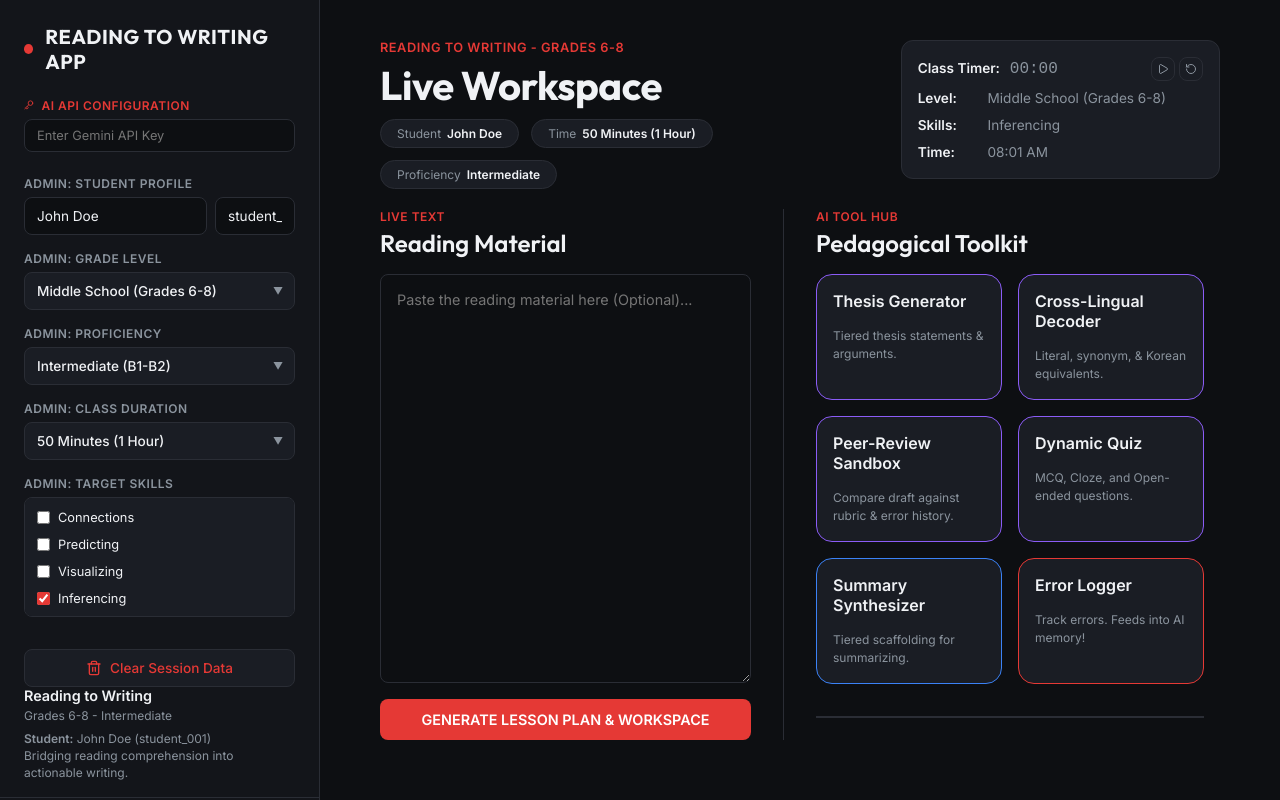
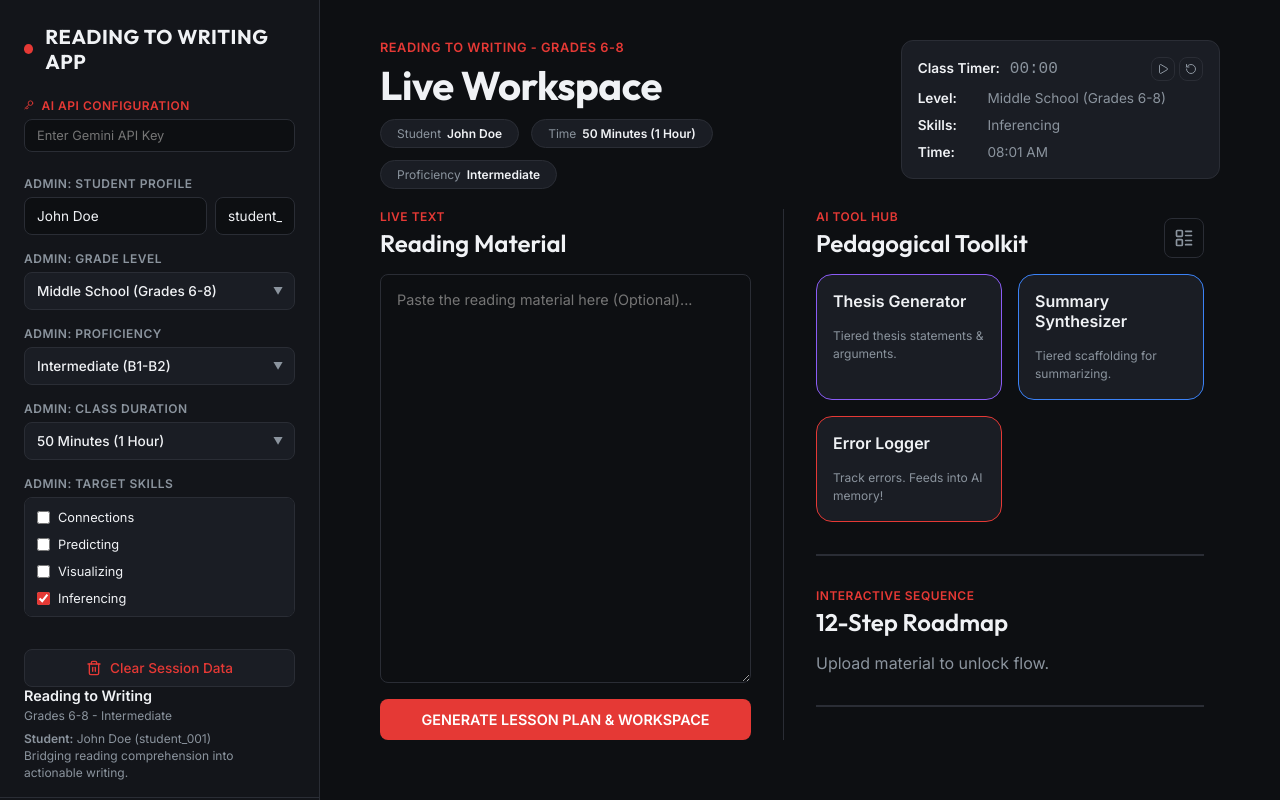
Before and after one commit to DaemonAngelo17/literacy_os, a React (Vite) app: page / in a window 1280 px wide. Built offline with nearby package versions, Linux system fonts and the light colour scheme.

Commit message:
feat: add toolbox manager and favorite system

```diff
--- a/src/App.jsx
+++ b/src/App.jsx
@@ -5,7 +5,7 @@ import {
   Map, BookA, Download, PenTool, CheckCircle,
   Check, X, UploadCloud, ScrollText, TableProperties, Plus, Trash2,
   Languages, Mic2, AlertCircle, Play, Pause, RotateCcw, Key,
-  BarChart, Target, FileText, LayoutList, BookOpen, MessageCircle, TextSelect, Trash
+  BarChart, Target, FileText, LayoutList, BookOpen, MessageCircle, TextSelect, Trash, Star
 } from 'lucide-react';
 import { useGeminiQuery } from './hooks/useGeminiQuery';
 import { useLocalStorageState } from './hooks/useLocalStorageState';
@@ -34,6 +34,15 @@ const DAILY_FLOW_STEPS = [
   { num: 10, title: 'Recap', desc: '• Storytelling or reporting phase.\n• Students may present their findings or record a short video summarizing their learning.' },
   { num: 11, title: 'Assign Homework', desc: '• Assign and thoroughly explain the homework.\n• Ensure students understand the rubric and expectations.' },
   { num: 12, title: 'Upload Report', desc: '• Final documentation.\n• Ensure all digital assignments, reports, or videos are uploaded to the learning portal.' }
+];
+
+const ALL_AI_TOOLS = [
+  { id: 'thesis', title: 'Thesis Generator', desc: 'Tiered thesis statements & arguments.', promptPrefix: () => 'Output JSON strictly formatted as: { "theses": [ { "level": "baseline", "statement": "...", "args": ["...","..."] }, { "level": "intermediate", "statement": "...", "args": ["...","..."] }, { "level": "advanced", "statement": "...", "args": ["...","..."] } ] }. Based on this text:', type: 'THESIS', color: '#8b5cf6' },
+  { id: 'decoder', title: 'Cross-Lingual Decoder', desc: 'Literal, synonym, & Korean equivalents.', promptPrefix: (prof) => `Output JSON strictly formatted as: { "items": [ { "original": "...", "literal": "...", "synonym": "...", "korean": "..." } ] }. Find 3-5 complex idioms or difficult words matching a ${prof} student in this text:`, type: 'CROSS_LINGUAL', color: '#8b5cf6' },
+  { id: 'peer', title: 'Peer-Review Sandbox', desc: 'Compare draft against rubric & error history.', promptPrefix: () => 'Output JSON strictly formatted as: { "glows": ["...","..."], "grows": ["...","..."] }. Evaluate this draft paragraph specifically considering the student\'s recent error history:', type: 'PEER', color: '#8b5cf6' },
+  { id: 'quiz', title: 'Dynamic Quiz', desc: 'MCQ, Cloze, and Open-ended questions.', promptPrefix: (prof) => `Output JSON strictly formatted as: { "quiz": { "mcq": [{"question": "...", "answer": "..."}], "cloze": [{"question": "...", "answer": "..."}], "open": [{"question": "..."}] } }. Generate 2 MCQ, 2 Cloze, and 1 Open-ended question for a ${prof} student based on this text:`, type: 'QUIZ', color: '#8b5cf6' },
+  { id: 'summary', title: 'Summary Synthesizer', desc: 'Tiered scaffolding for summarizing.', promptPrefix: () => 'Output JSON strictly formatted as: { "tiers": { "beginner": "Cloze format summary...", "intermediate": "Sentence starter framework...", "advanced": "Inquiry outline format..." } }. Summarize this text:', type: 'SUMMARY', color: '#3b82f6' },
+  { id: 'error', title: 'Error Logger', desc: 'Track errors. Feeds into AI memory!', promptPrefix: () => 'You are an error correction logger. Review these student errors, categorize them, and output concise teacher feedback.', type: 'GENERIC', color: 'var(--accent-red)' }
 ];
 
 const formatTime = (totalSeconds) => {
@@ -84,6 +93,9 @@ export default function App() {
   const [toolOutput, setToolOutput] = useState('');
   const [toolType, setToolType] = useState('GENERIC');
   const [summaryTier, setSummaryTier] = useState('beginner');
+
+  const [favoriteTools, setFavoriteTools] = useLocalStorageState('literacy_os_fav_tools', ['thesis', 'summary', 'error']);
+  const [showToolbox, setShowToolbox] = useState(false);
 
   const printRef = useRef();
   const { executeQuery, isLoading: isToolLoading, error: toolError } = useGeminiQuery();
@@ -194,9 +206,9 @@ export default function App() {
   };
 
   // TOOL ENGINE
-  const openTool = (title, desc, prefix, type = 'GENERIC') => {
-    setActiveTool({ title, desc, promptPrefix: prefix });
-    setToolType(type);
+  const openTool = (tool) => {
+    setActiveTool({ title: tool.title, desc: tool.desc, promptPrefix: tool.promptPrefix(proficiency) });
+    setToolType(tool.type);
 
     const selectedText = window.getSelection().toString().trim();
     setToolInput(selectedText || material);
@@ -377,6 +389,43 @@ export default function App() {
                   </ToolErrorBoundary>
                 </div>
               )}
+            </div>
+          </div>
+        </div>
+      )}
+
+      {/* ── TOOLBOX MANAGER MODAL ── */}
+      {showToolbox && (
+        <div className="modal-overlay">
+          <div className="modal-content" style={{maxWidth: '800px'}}>
+            <div className="modal-header">
+              <div>
+                <h2>Manage Toolbox</h2>
+                <p>Star your favorite tools to pin them to your live workspace.</p>
+              </div>
+              <button className="icon-btn" onClick={() => setShowToolbox(false)}><X size={20} /></button>
+            </div>
+            <div className="modal-body" style={{display: 'grid', gridTemplateColumns: '1fr 1fr', gap: '16px'}}>
+              {ALL_AI_TOOLS.map(tool => {
+                const isFav = favoriteTools.includes(tool.id);
+                return (
+                  <div key={tool.id} className="tool-card" style={{borderColor: isFav ? tool.color : 'var(--border-color)', opacity: isFav ? 1 : 0.6, display: 'flex', justifyContent: 'space-between', alignItems: 'flex-start', cursor: 'default'}}>
+                    <div>
+                      <div className="tool-card-title">{tool.title}</div>
+                      <div className="tool-card-desc">{tool.desc}</div>
+                    </div>
+                    <button
+                      className="icon-btn"
+                      onClick={() => {
+                        setFavoriteTools(prev => isFav ? prev.filter(id => id !== tool.id) : [...prev, tool.id]);
+                      }}
+                      style={{color: isFav ? '#fbbf24' : 'var(--text-muted)'}}
+                    >
+                      <Star size={20} fill={isFav ? '#fbbf24' : 'none'} />
+                    </button>
+                  </div>
+                );
+              })}
             </div>
           </div>
         </div>
@@ -590,39 +639,26 @@ export default function App() {
             {/* AI TOOL HUB */}
             {!isStudentView && (
               <>
-                <div className="seq-kicker">AI TOOL HUB</div>
-                <h3 className="seq-title">Pedagogical Toolkit</h3>
+                <div className="sequence-header" style={{marginBottom: 16}}>
+                  <div>
+                    <div className="seq-kicker">AI TOOL HUB</div>
+                    <h3 className="seq-title">Pedagogical Toolkit</h3>
+                  </div>
+                  <button className="icon-btn" onClick={() => setShowToolbox(true)} title="Manage Toolbox">
+                    <LayoutList size={20} />
+                  </button>
+                </div>
 
                 <div className="tool-hub-grid">
-                  <div className="tool-card" style={{borderColor: '#8b5cf6'}} onClick={() => openTool('Thesis Generator', 'Generate 3 tiered thesis options.', 'Output JSON strictly formatted as: { "theses": [ { "level": "baseline", "statement": "...", "args": ["...","..."] }, { "level": "intermediate", "statement": "...", "args": ["...","..."] }, { "level": "advanced", "statement": "...", "args": ["...","..."] } ] }. Based on this text:', 'THESIS')}>
-                    <div className="tool-card-title">Thesis Generator</div>
-                    <div className="tool-card-desc">Tiered thesis statements & arguments.</div>
-                  </div>
-
-                  <div className="tool-card" style={{borderColor: '#8b5cf6'}} onClick={() => openTool('Instant Translator / Idiom Decoder', 'Cross-lingual vocabulary breakdown.', `Output JSON strictly formatted as: { "items": [ { "original": "...", "literal": "...", "synonym": "...", "korean": "..." } ] }. Find 3-5 complex idioms or difficult words matching a ${proficiency} student in this text:`, 'CROSS_LINGUAL')}>
-                    <div className="tool-card-title">Cross-Lingual Decoder</div>
-                    <div className="tool-card-desc">Literal, synonym, & Korean equivalents.</div>
-                  </div>
-
-                  <div className="tool-card" style={{borderColor: '#8b5cf6'}} onClick={() => openTool('Peer-Review Engine', 'Generate Glows and Grows.', 'Output JSON strictly formatted as: { "glows": ["...","..."], "grows": ["...","..."] }. Evaluate this draft paragraph specifically considering the student\'s recent error history:', 'PEER')}>
-                    <div className="tool-card-title">Peer-Review Sandbox</div>
-                    <div className="tool-card-desc">Compare draft against rubric & error history.</div>
-                  </div>
-
-                  <div className="tool-card" style={{borderColor: '#8b5cf6'}} onClick={() => openTool('Quiz Generator', 'Dynamic multi-format quiz.', `Output JSON strictly formatted as: { "quiz": { "mcq": [{"question": "...", "answer": "..."}], "cloze": [{"question": "...", "answer": "..."}], "open": [{"question": "..."}] } }. Generate 2 MCQ, 2 Cloze, and 1 Open-ended question for a ${proficiency} student based on this text:`, 'QUIZ')}>
-                    <div className="tool-card-title">Dynamic Quiz</div>
-                    <div className="tool-card-desc">MCQ, Cloze, and Open-ended questions.</div>
-                  </div>
-
-                  <div className="tool-card" style={{borderColor: '#3b82f6'}} onClick={() => openTool('Summary Synthesizer', 'Synthesize tiered summaries.', 'Output JSON strictly formatted as: { "tiers": { "beginner": "Cloze format summary...", "intermediate": "Sentence starter framework...", "advanced": "Inquiry outline format..." } }. Summarize this text:', 'SUMMARY')}>
-                    <div className="tool-card-title">Summary Synthesizer</div>
-                    <div className="tool-card-desc">Tiered scaffolding for summarizing.</div>
-                  </div>
-
-                  <div className="tool-card" style={{borderColor: 'var(--accent-red)'}} onClick={() => openTool('Error Correction Logger', 'Track student errors.', 'You are an error correction logger. Review these student errors, categorize them, and output concise teacher feedback.')}>
-                    <div className="tool-card-title">Error Logger</div>
-                    <div className="tool-card-desc">Track errors. Feeds into AI memory!</div>
-                  </div>
+                  {ALL_AI_TOOLS.filter(t => favoriteTools.includes(t.id)).map(tool => (
+                    <div key={tool.id} className="tool-card" style={{borderColor: tool.color}} onClick={() => openTool(tool)}>
+                      <div className="tool-card-title">{tool.title}</div>
+                      <div className="tool-card-desc">{tool.desc}</div>
+                    </div>
+                  ))}
+                  {favoriteTools.length === 0 && (
+                    <p style={{color: 'var(--text-muted)', fontSize: '0.85rem', gridColumn: '1 / -1'}}>No favorite tools. Click the icon above to manage toolbox.</p>
+                  )}
                 </div>
 
                 <hr style={{borderColor: 'var(--border-color)', margin: '32px 0', borderStyle: 'solid'}}/>
```
